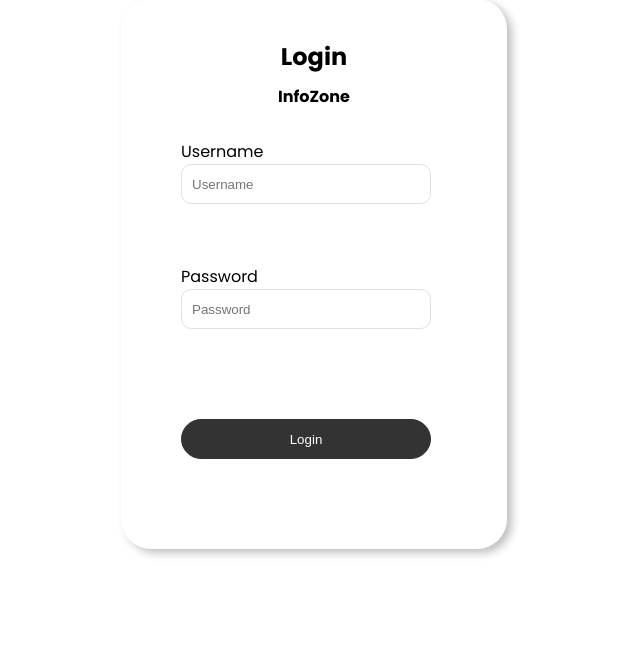
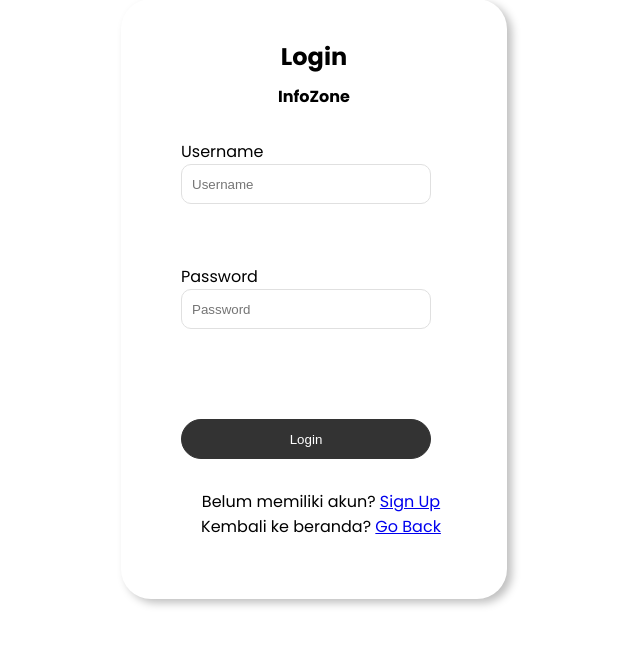
Before and after one commit to christianptrii/NEWS, a PHP site: page /login.php in a window 1280 px wide. Shown: the part 71-717 px from the top of the page, without its empty margins (326-966 px from the left). Run offline with PHP 8.4, Linux system fonts and the light colour scheme.

Commit message:
Menghubungkan file login dengan config

```diff
--- a/login.php
+++ b/login.php
@@ -1,3 +1,9 @@
+<?php
+session_start(); // Mulai sesi
+
+include('config.php'); // Pastikan file config.php benar
+?>
+
 <!DOCTYPE html>
 <html lang="en">
 <head>
@@ -18,6 +24,8 @@
             <label for="password">Password</label>
             <input type="password" id="password" placeholder="Password" name="password" required><br><br>
             <button type="submit" name="login">Login</button>
+            <p>Belum memiliki akun? <a href="register.php">Sign Up</a></p>
+            <p>Kembali ke beranda? <a href="index.php">Go Back</a></p>
         </form>
     </div>
 </div>
```
